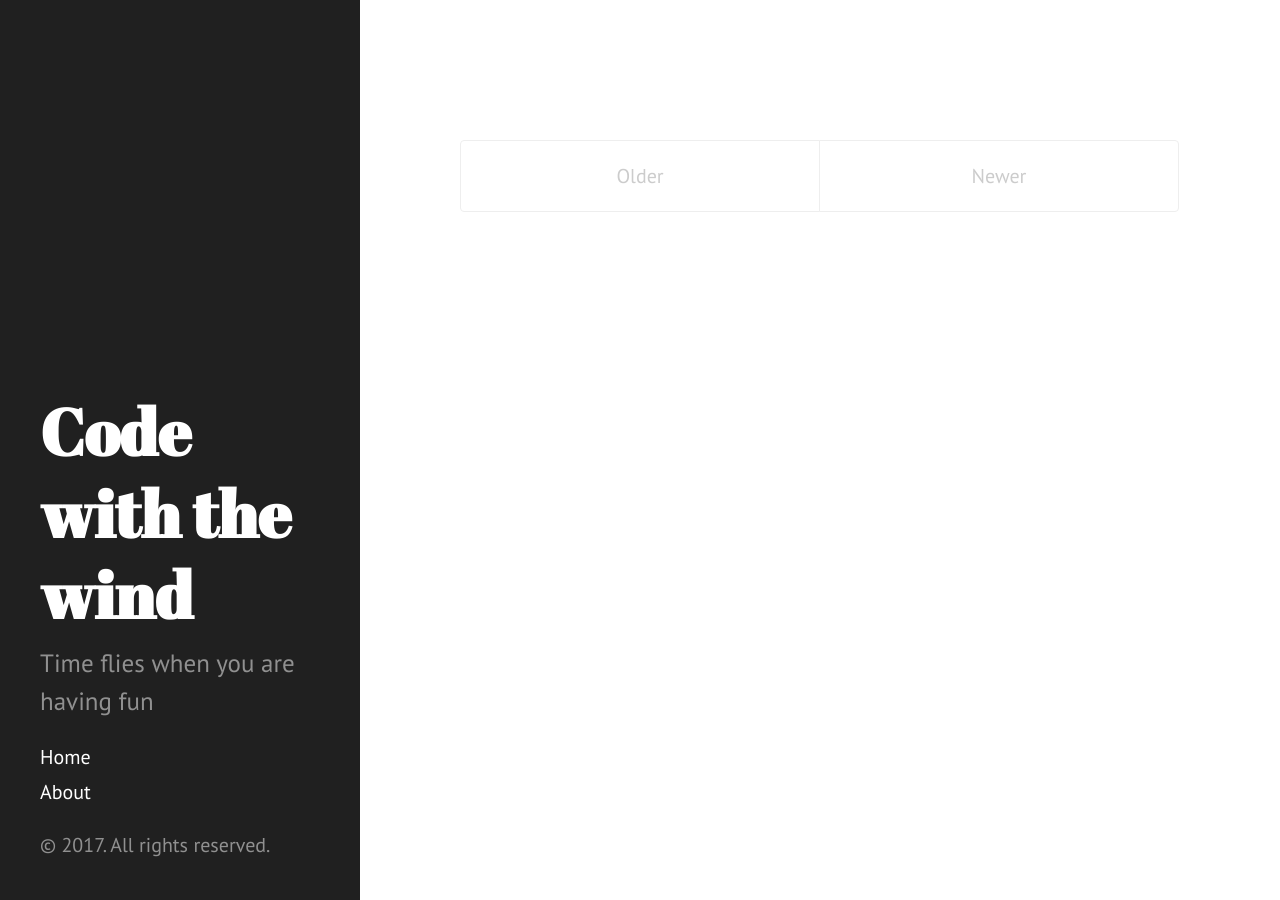
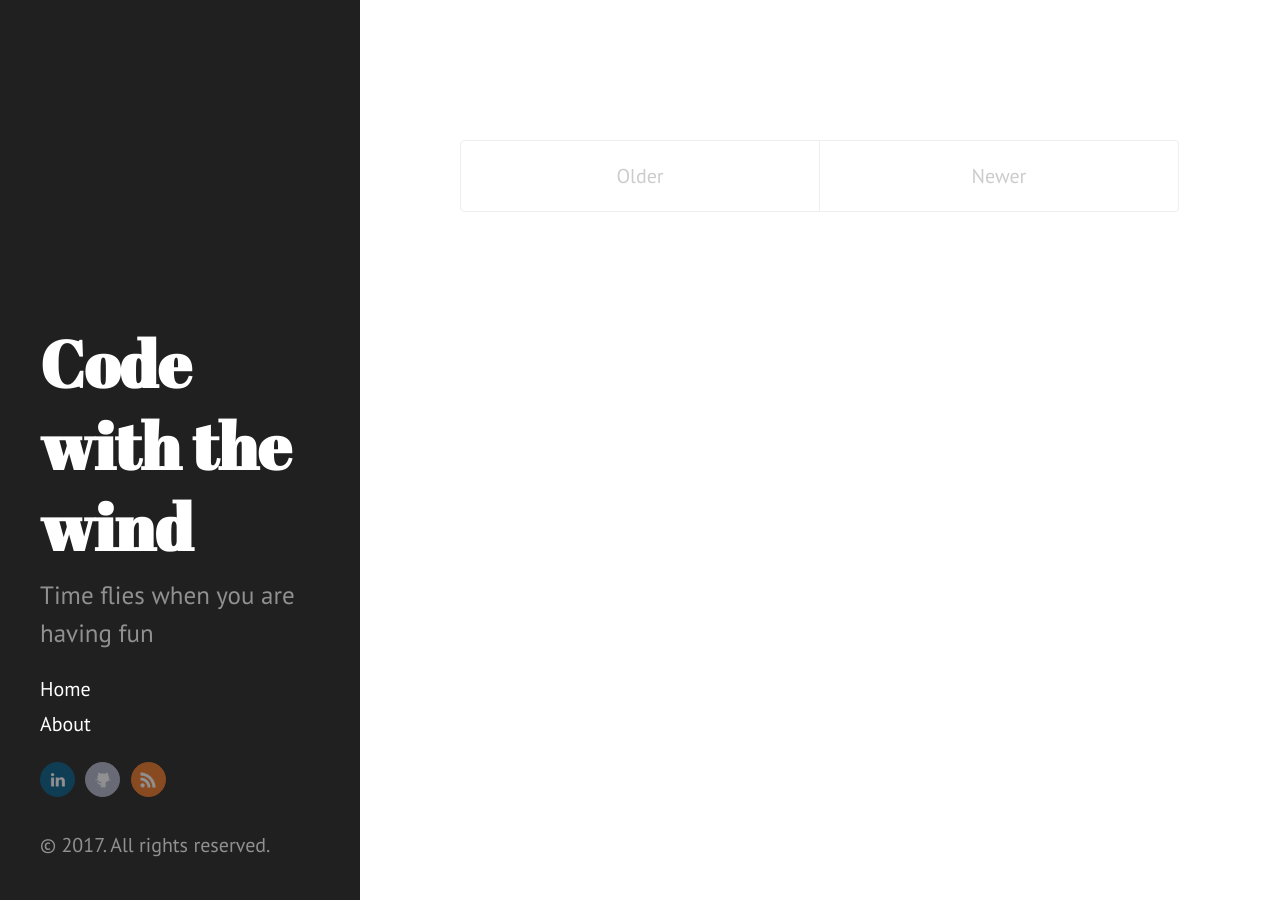
Before and after one commit to nejcskofic/nejcskofic.github.io, a Jekyll site: the page built from index.html, in a window 1280 px wide. Built offline with Jekyll 4.4.1, drawn with Linux system fonts in a browser that asks for light colours; the list of posts is cut into pages by our own code.

Commit message:
Updated side panel and css

```diff
--- a/_config.yml
+++ b/_config.yml
@@ -15,15 +15,17 @@ permalink:        pretty
 title:            'Code with the wind'
 tagline:          'Personal blog'
 description:      'Time flies when you are having fun'
-url:              http://hyde.getpoole.com
+url:              https://nejcskofic.github.io/
 baseurl:          /
 
 author:
-  name:           'Mark Otto'
-  url:            https://twitter.com/mdo
+  name:           'Nejc Skofic'
 
 paginate:         5
 
 excerpt_separator: <!--more-->
 
 # Custom vars
+social:
+  linkedin_user:  nejc-%25C5%25A1kofi%25C4%258D-525932120
+  github_user:    nejcskofic
--- a/_includes/sidebar.html
+++ b/_includes/sidebar.html
@@ -27,6 +27,19 @@
       {% endfor %}
     </nav>
 
+    <div class="sidebar-social">
+      {% if site.social.email %}
+        <a class="email" href="mailto:{{ site.social.email }}" title="Email">Email</a>
+      {% endif %}
+      {% if site.social.linkedin_user %}
+        <a class="linkedin" href="http://www.linkedin.com/in/{{ site.social.linkedin_user }}" title="LinkedIn">LinkedIn</a>
+      {% endif %}
+      {% if site.social.github_user %}
+        <a class="github" href="https://github.com/{{ site.social.github_user }}" title="GitHub">GitHub</a>
+      {% endif %}
+      <a class="rss" href="/atom.xml" title="RSS">RSS</a>
+    </div>
+
     <p>&copy; {{ site.time | date: '%Y' }}. All rights reserved.</p>
   </div>
 </div>
--- a/public/css/hyde.css
+++ b/public/css/hyde.css
@@ -248,3 +248,43 @@ a.sidebar-nav-item:focus {
 .theme-base-0f .related-posts li a:hover {
   color: #8f5536;
 }
+
+/*
+ * Customizations
+ */
+.sidebar-social {
+  margin-bottom: 1rem;
+}
+.sidebar-social a {
+  display: inline-block;
+  width: 1.75rem;
+  height: 1.75rem;
+  margin: 0 0.25rem 0.25rem 0;
+  opacity: 0.5;
+  -moz-border-radius: 50%;
+  -webkit-border-radius: 50%;
+  border-radius: 50%;
+  /* Hide text */
+  text-indent: 100%;
+  white-space: nowrap;
+  overflow: hidden;
+}
+.sidebar-social a:hover {
+  opacity: 1;
+}
+.sidebar-social a.email {
+  background: url('../images/social/email.png') center no-repeat #050505;
+  border: 1px solid #050505;
+}
+.sidebar-social a.linkedin {
+  background: url('../images/social/linkedin.png') center no-repeat #005A87;
+  border: 1px solid #005A87;
+}
+.sidebar-social a.github {
+  background: url('../images/social/github.png') center no-repeat rgb(175,182,202);
+  border: 1px solid rgb(175,182,202);
+}
+.sidebar-social a.rss {
+  background: url('../images/social/rss.png') center no-repeat #EF7522;
+  border: 1px solid #EF7522;
+}
```
